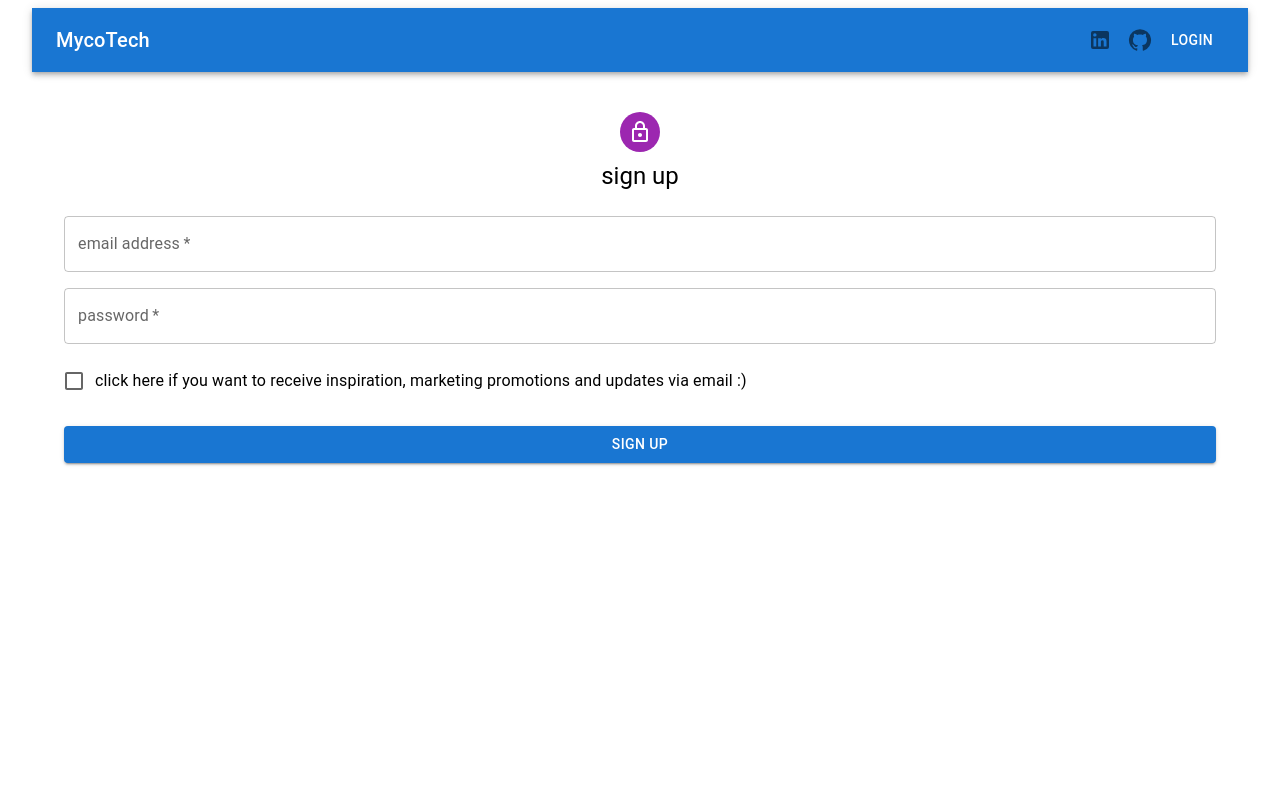
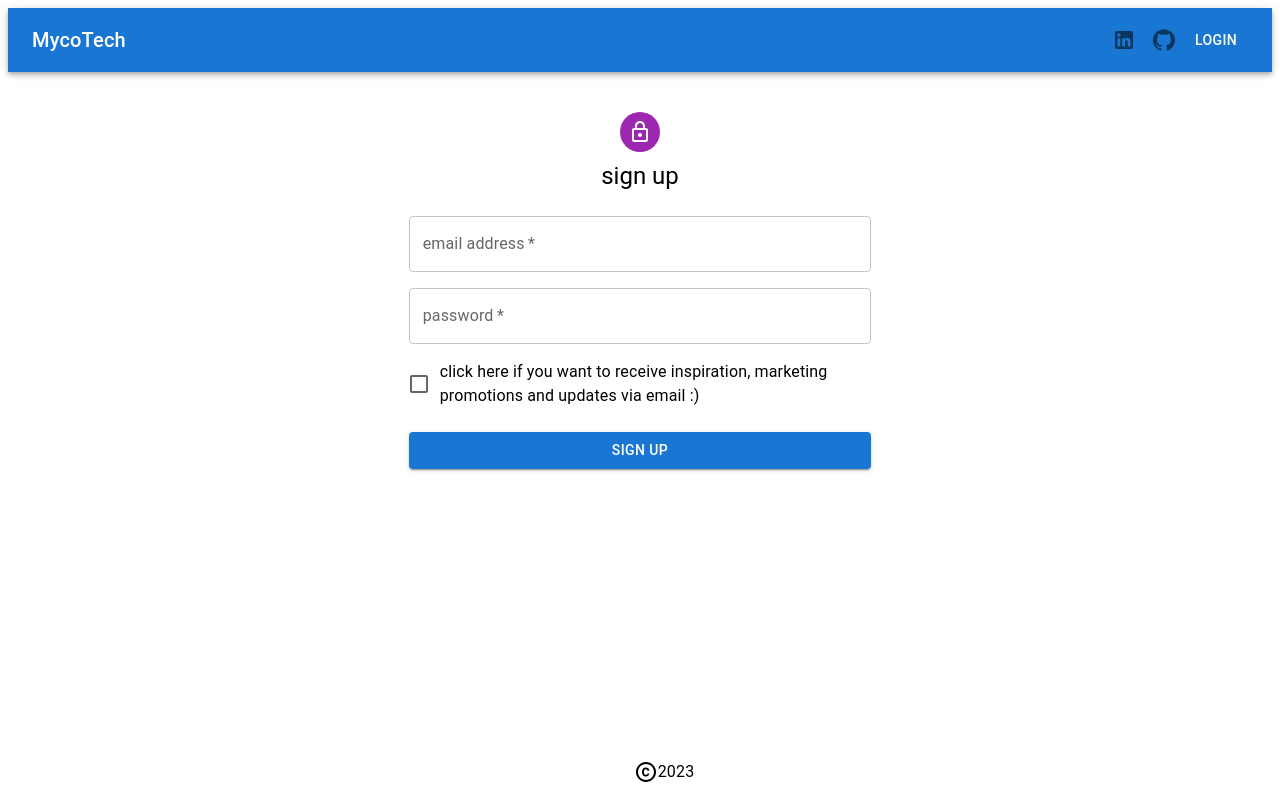
Before and after one commit to candacemartin/voyager-one, a React (Vite) app in the folder client/: page / in a window 1280 px wide. Built offline with nearby package versions, Linux system fonts and the light colour scheme.

Commit message:
updated Auth to include Grid

```diff
--- a/client/src/pages/Auth.tsx
+++ b/client/src/pages/Auth.tsx
@@ -1,13 +1,21 @@
-import Container from '@mui/material/Container';
+import Grid from '@mui/material/Grid';
 
 import AuthBar from '../components/AuthBar';
 import SignUp from '../components/SignUp';
+import Footer from '../components/Footer';
 
 export default function Auth() {
   return (
-    <Container maxWidth='xl'>
-      <AuthBar />
-      <SignUp />
-    </Container>
+    <Grid container maxWidth='xl' justifyContent='center'>
+      <Grid item xs={12}>
+        <AuthBar />
+      </Grid>
+      <Grid item md={5}>
+        <SignUp />
+      </Grid>
+      <Grid item xs={12}>
+        <Footer />
+      </Grid>
+    </Grid>
   );
 }
```
